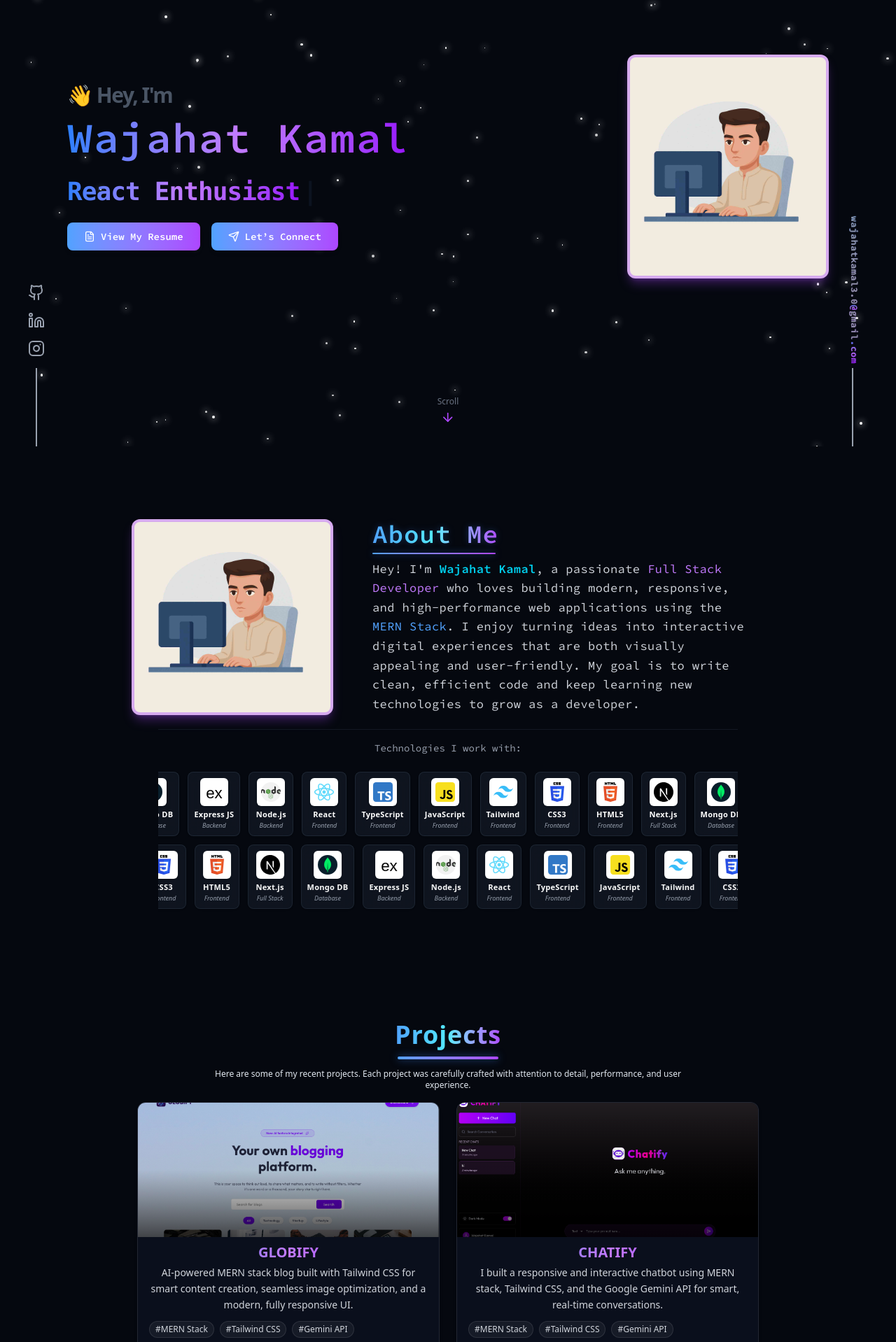
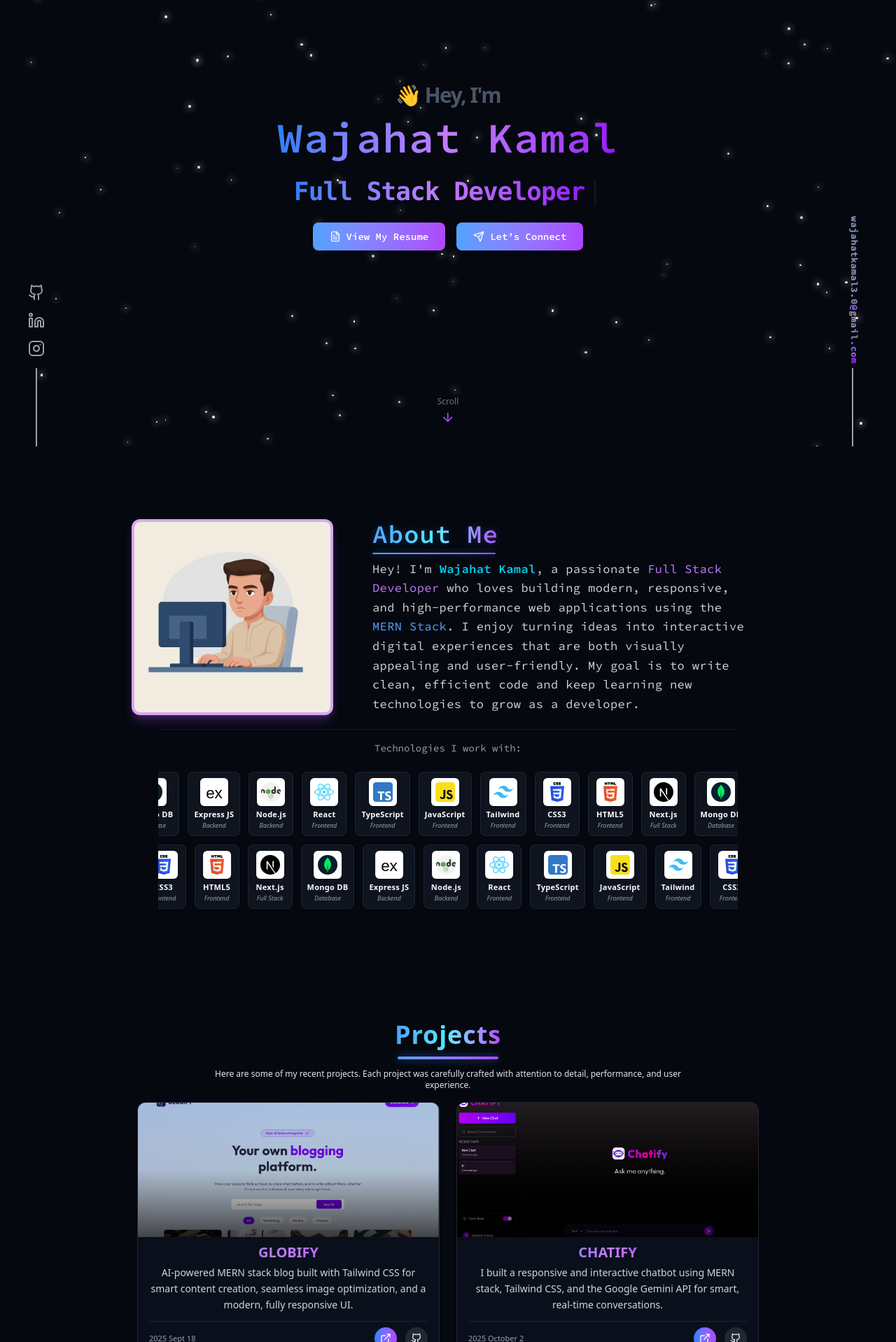
Before and after one commit to wajahat-kamal/Dev-Portfolio, a React (Vite) app: page / in a window 1280 px wide. Shown: the part 162-2080 px from the top of the page at 70% size. Built offline with nearby package versions, Linux system fonts and the light colour scheme.

Commit message:
improvement

```diff
--- a/src/assets/Data.js
+++ b/src/assets/Data.js
@@ -44,7 +44,7 @@ export const projects = [
     id: 3,
     title: "HOMIFY",
     description:
-      "Homify is a modern real estate website built with React.js and Tailwind CSS, featuring a clean UI, smooth animations, and an easy way to connect with me for collaborations or inquiries.",
+      "Homify is a modern real estate website built with React.js and Tailwind CSS, featuring a clean UI, smooth animations, and an easy way to connect with me.",
     image: wkHomifyImg,
     tags: ["React JS", "Tailwind CSS"],
     demoURL: "https://homify-wk.vercel.app/",
@@ -66,7 +66,7 @@ export const projects = [
 
 // Skills Section
 export const skills = [
-  { name: "Next.js", image: nextjsIcon, category: "Full Stack"},
+  { name: "Next.js", image: nextjsIcon, category: "Full Stack" },
   { name: "Mongo DB", image: mongodbIcon, category: "Database" },
   {
     name: "Express JS",
@@ -78,7 +78,7 @@ export const skills = [
   {
     name: "TypeScript",
     image: typescriptIcon,
-    category: "Frontend"
+    category: "Frontend",
   },
   {
     name: "JavaScript",
--- a/src/components/HeroSection.jsx
+++ b/src/components/HeroSection.jsx
@@ -17,7 +17,7 @@ const HeroSection = () => {
     >
       <div className="container max-w-6xl mx-auto flex flex-col-reverse lg:flex-row items-center justify-between gap-12 z-10">
         {/* ---------- Left Content ---------- */}
-        <div className="flex-1 text-center lg:text-start space-y-2 md:space-y-4">
+        <div className="flex-1 text-center space-y-2 md:space-y-4">
           {/* Heading */}
           <h1 className="text-[26px] sm:text-4xl md:text-6xl font-extrabold tracking-tight leading-snug">
             <span className="block text-gray-600 dark:text-gray-400 text-lg sm:text-xl md:text-3xl">
@@ -34,15 +34,15 @@ const HeroSection = () => {
 
           {/* Typing Effect */}
           <div
-            className="flex justify-center lg:justify-start
+            className="flex justify-center
              text-base sm:text-xl md:text-3xl lg:text-4xl font-bold
              font-mono tracking-wide"
           >
             <TypingEffect
               text={[
                 "Full Stack Developer",
-                "React Enthusiast",
-                "JavaScript Coder",
+                // "React Enthusiast",
+                // "JavaScript Coder",
               ]}
               typingSpeed={75}
               pauseDuration={1500}
@@ -51,7 +51,7 @@ const HeroSection = () => {
             />
           </div>
 
-          <div className="flex flex-wrap items-center justify-center lg:justify-start gap-4 mt-6">
+          <div className="flex flex-wrap items-center justify-center gap-4 mt-6">
             {/* View My Resume */}
             <a
               href="/resume.pdf"
@@ -78,36 +78,18 @@ const HeroSection = () => {
             </a>
           </div>
         </div>
-        <div
-          className="hidden lg:flex justify-center items-center w-full md:w-72 h-80 bg-[#F2ECE0] rounded-xl border-4 border-purple-500/40  shadow-lg shadow-purple-500/30 transition-all duration-500
-                 hover:scale-105 hover:shadow-purple-500/50 group"
-        >
-          <div className="relative">
-            <img
-              src={portfolioImg}
-              alt="Wajahat Kamal"
-              className="w-44 sm:w-56 md:w-64 lg:w-72 h-auto
-                "
-            />
 
-            {/* Gradient Glow Overlay */}
-            <div
-              className="absolute inset-0 rounded-xl bg-gradient-to-tr from-purple-500/20 to-blue-400/20
-                    opacity-0 group-hover:opacity-100 blur-xl transition-opacity duration-500"
-            ></div>
-          </div>
-        </div>
-        <div className="lg:hidden flex justify-center items-center w-full sm:w-80 md:w-72 lg:w-80 h-auto bg-[#F2ECE0] rounded-xl border-4 border-purple-500/40 shadow-lg shadow-purple-500/30 transition-all duration-500 hover:scale-105 hover:shadow-purple-500/50 group">
+        <div className="md:hidden flex justify-center items-center w-full sm:w-80 md:w-72 lg:w-80 h-auto bg-[#F2ECE0] rounded-xl border-4 border-purple-500/40 shadow-lg shadow-purple-500/30 transition-all duration-500 hover:scale-105 hover:shadow-purple-500/50 group">
           <div className="relative">
             <img
               src={portfolioImg}
               alt="Wajahat Kamal"
               className="w-52 sm:w-60 md:w-64 lg:w-72 h-auto rounded-lg object-cover transition-transform duration-500"
             />
-            {/* Gradient Glow Overlay */}
             <div className="absolute inset-0 rounded-xl bg-gradient-to-tr from-purple-500/20 to-blue-400/20 opacity-0 group-hover:opacity-100 blur-xl transition-opacity duration-500"></div>
           </div>
         </div>
+
       </div>
 
       {/* ---------- Scroll Down Indicator ---------- */}
--- a/src/components/ProjectCard.jsx
+++ b/src/components/ProjectCard.jsx
@@ -28,7 +28,7 @@ const ProjectCard = ({ project }) => {
         </div>
 
         {/* Tags */}
-        <div className="flex flex-wrap gap-2 mt-3">
+        {/* <div className="flex flex-wrap gap-2 mt-3">
           {project.tags.map((tag, index) => (
             <span
               key={index}
@@ -37,7 +37,7 @@ const ProjectCard = ({ project }) => {
               #{tag}
             </span>
           ))}
-        </div>
+        </div> */}
 
         {/* Footer */}
         <div className="flex items-center justify-between mt-3 border-t border-white/10 py-2">
```
